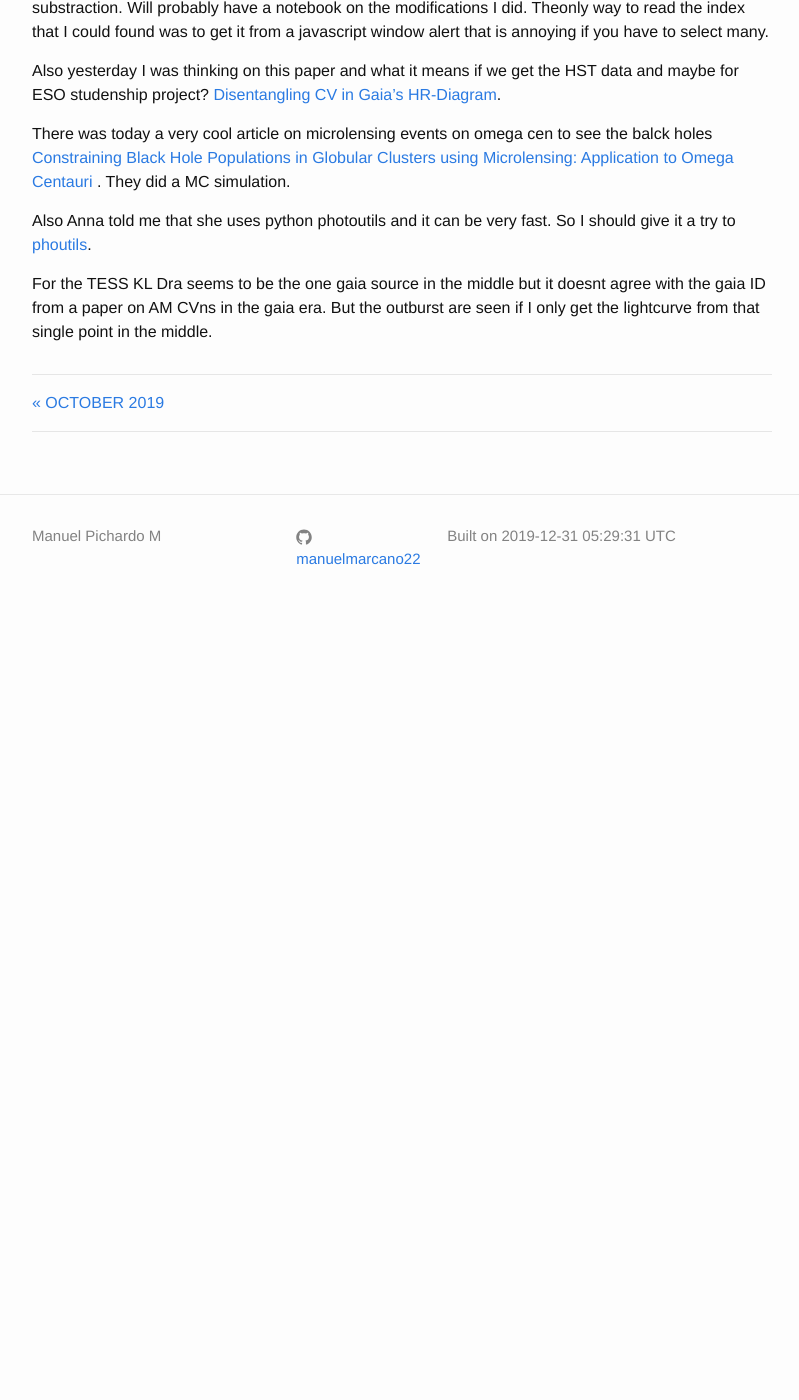
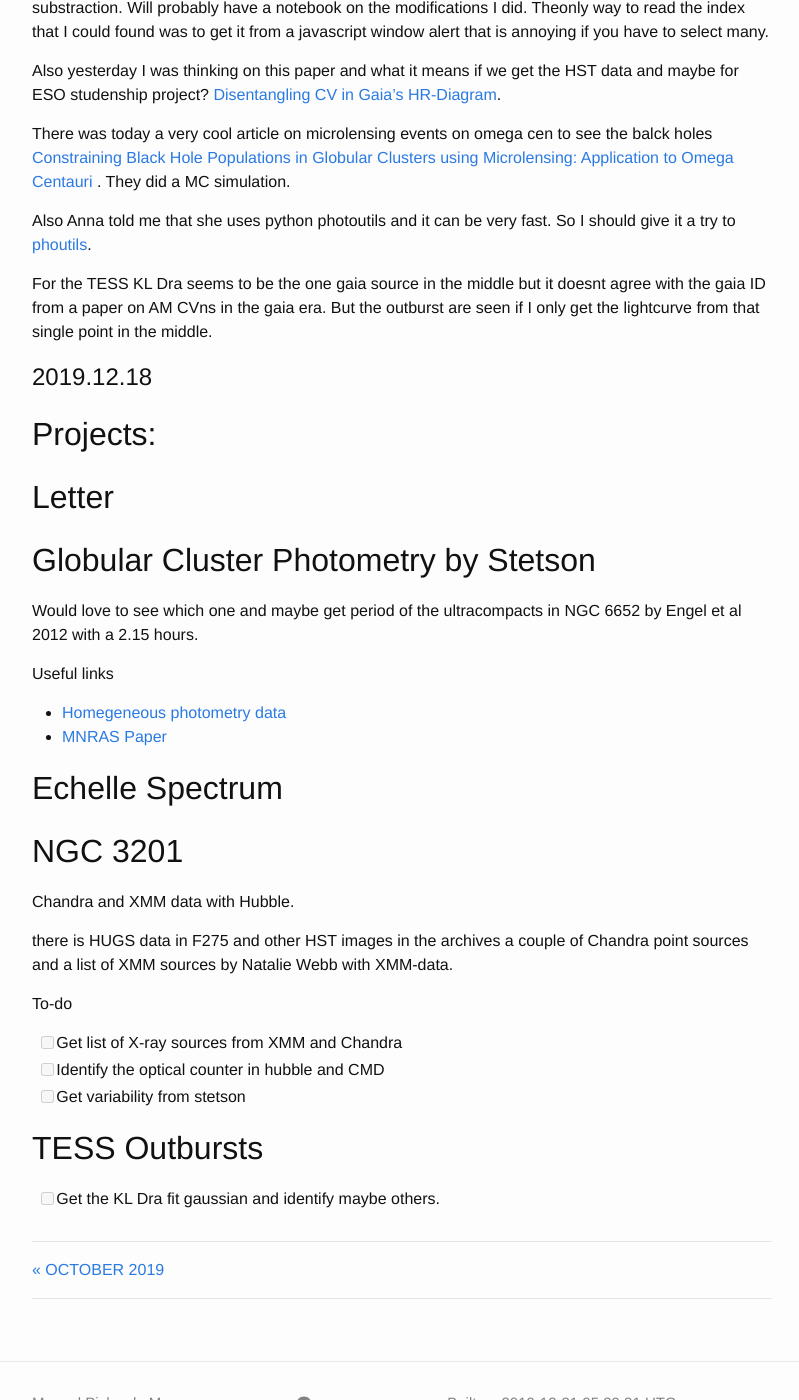
Before and after one commit to manuelmarcano22/Notebook, a Jekyll site: the page built from _posts/2019_12/2019-12-01-December.md, in a window 1280 px wide and 1400 px high, scrolled down 794 px. Shown: the whole window, without its empty margins (238-1037 px from the left). Built offline with Jekyll 4.4.1, drawn with Linux system fonts in a browser that asks for light colours; before the commit the page ends 1424 px from its top, so only the background shows below that.

Commit message:
Base Sources :octocat:

```diff
--- a/_posts/2019_12/2019-12-01-December.md
+++ b/_posts/2019_12/2019-12-01-December.md
@@ -29,3 +29,48 @@ Also Anna told me that she uses python photoutils and it can be very fast. So I
 
 
 For the TESS KL Dra seems to be the one gaia source in the middle but it doesnt agree with the gaia ID from a paper on AM CVns in the gaia era. But the outburst are seen if I only get the lightcurve from that single point in the middle.
+
+
+
+# 2019.12.18
+
+
+## Projects:
+
+## Letter
+
+
+## Globular Cluster Photometry by Stetson
+
+
+Would love to see which one and maybe get period of the ultracompacts in NGC 6652 by Engel et al 2012 with a 2.15 hours.
+
+
+Useful links
+
+- [Homegeneous photometry data](http://www.cadc-ccda.hia-iha.nrc-cnrc.gc.ca/en/community/STETSON/homogeneous/)
+- [MNRAS Paper](https://arxiv.org/pdf/1902.09925.pdf)
+
+
+
+## Echelle Spectrum
+
+
+## NGC 3201
+
+Chandra and XMM data with Hubble.
+
+there is HUGS data in F275 and other HST images in the archives a couple of Chandra point sources and a list of XMM sources by Natalie Webb with XMM-data.
+
+
+To-do
+
+- [ ] Get list of X-ray sources from XMM and Chandra
+- [ ] Identify the optical counter in hubble and CMD
+- [ ] Get variability from stetson
+
+
+## TESS Outbursts
+
+
+- [ ] Get the KL Dra fit gaussian and identify maybe others.
```
